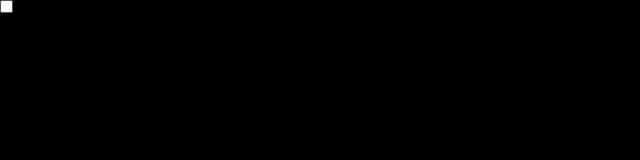
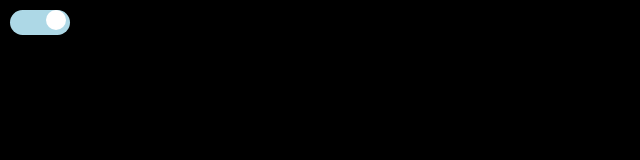
Before and after one commit to staten-island-tech/vite-project-egggggggggggggggggggggg, a website built with Vite: page sigma/index.html in a window 1280 px wide. Shown: the whole page, without its empty margins (0-640 px from the left). Built offline with nearby package versions, Linux system fonts and the light colour scheme.

Commit message:
cvwpeo[wppvwwwwewvwvw

```diff
--- a/sigma/CSS/style.css
+++ b/sigma/CSS/style.css
@@ -10,6 +10,8 @@ body,
 :root {
     --dark: #000000;
     --light: #ffffff;
+    --active: 10px;
+    --nonactive: 0px;
 }
 
 body {
@@ -18,9 +20,42 @@ body {
 
 .dark {
     background-color: var(--dark);
-
 }
 
 .light {
     background-color: var(--light);
 }
+
+.slider {
+    display: inline-block;
+    align-items: center;
+    border-radius: 30px;
+    background-color: white;
+    height: 2rem;
+    width: 2rem;
+}
+
+.activeon {
+    transform: translate(2rem);
+    transition: transform 0.3s ease;
+}
+
+.activeoff {
+    transition: transform 0.3s ease;
+}
+
+.switch {
+    background-color: lightblue;
+    border-radius: 34px;
+    display: inline-block;
+    width: 6rem;
+    height: 2.5rem;
+    margin: 1rem 1rem;
+    position: relative;
+    transition: transform 0.5s ease;
+    align-items;
+}
+
+input {
+    opacity: 0;
+}
--- a/sigma/JS/main.js
+++ b/sigma/JS/main.js
@@ -7,14 +7,22 @@ const DOMselectors =
 DOMselectors.button.addEventListener("change", function(event)
 {
     const body =  document.querySelector("body")
+    const slider =  document.querySelector(".slider")
     if(body.classList.contains("dark")){
         body.classList.add("light")
         body.classList.remove("dark")
+        slider.classList.add("activeon")
+        slider.classList.remove("activeoff")
+
     }
     else if(body.classList.contains("light"))
     {
         body.classList.remove("light")
         body.classList.add("dark")
+        slider.classList.remove("activeon")
+        slider.classList.add("activeoff")
+
     }
 
-} )
+    }
+)
--- a/sigma/index.html
+++ b/sigma/index.html
@@ -12,7 +12,7 @@
   <div id="app">
     <label class="switch">
       <input type="checkbox">
-      <span class="slider round"></span>
+      <span class="slider activeon"></span>
     </label>
   </div>
   <script type="module" src="JS/main.js"></script>
```
